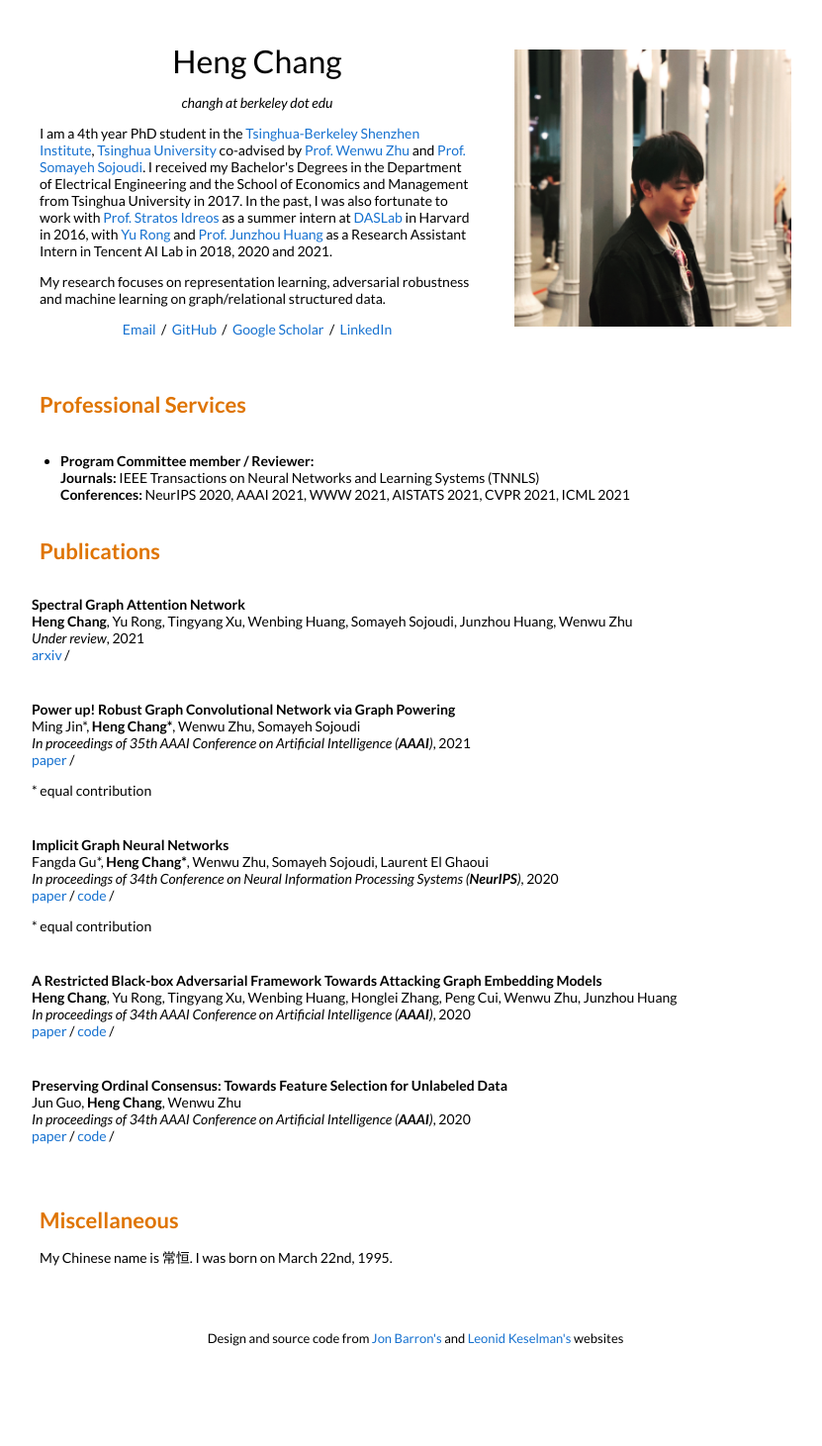
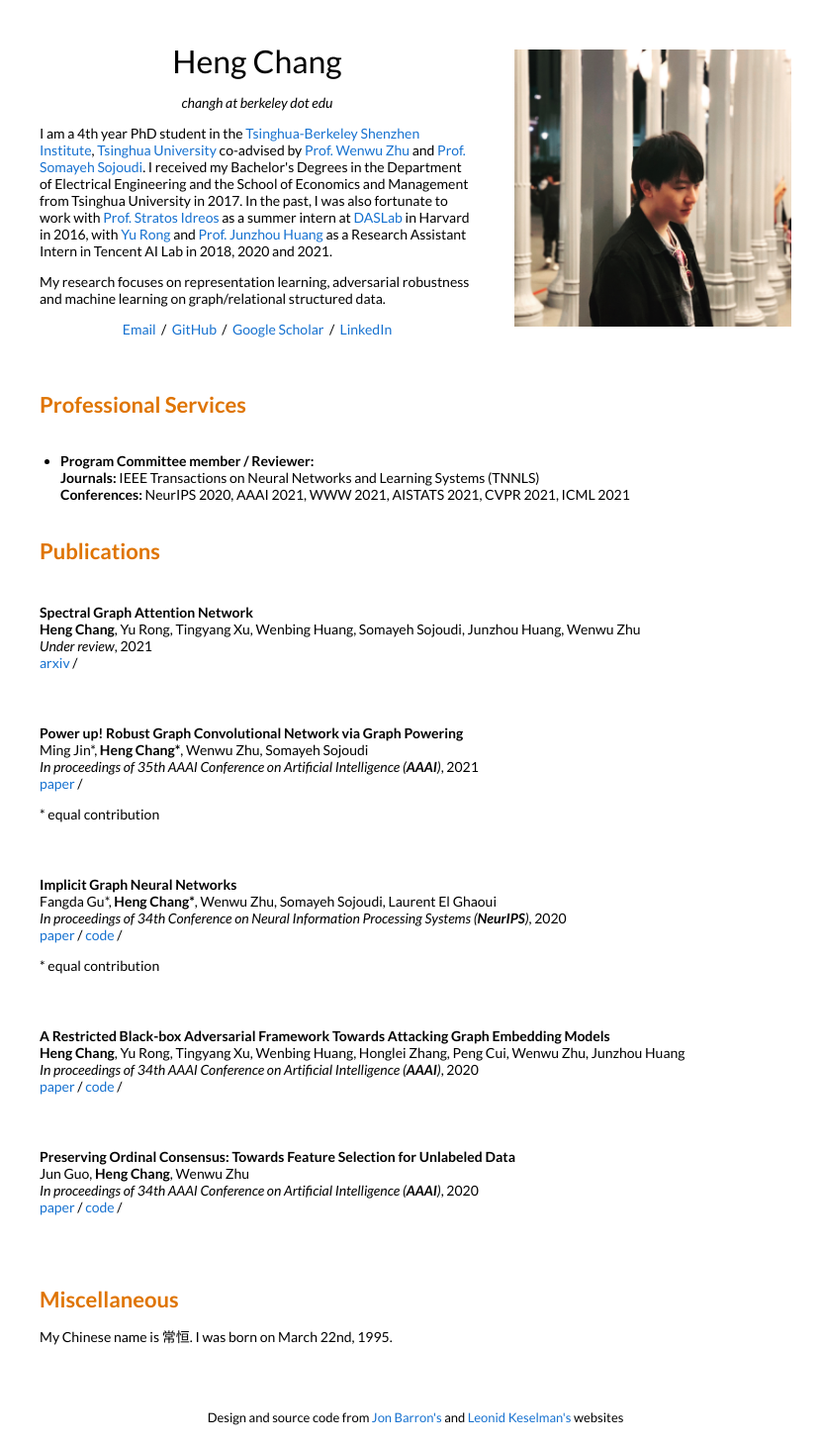
Before and after one commit to hchang95/hchang95.github.io, a Jekyll site: the page built from _posts/2021-03-01-arxiv-0.markdown, in a window 1280 px wide. Shown: the whole page at 99% size, without its empty margins (220-1051 px from the left). Built offline with Jekyll 4.4.1, drawn with Linux system fonts in a browser that asks for light colours; before the commit the page ends 1381 px from its top, so only the background shows below that.

Commit message:
Update default.html

```diff
--- a/_layouts/default.html
+++ b/_layouts/default.html
@@ -83,7 +83,7 @@
           {% for cat in post.categories %}
           {% if cat == 'research' %}
           <tr>
-            <td style="padding:1.5%;width:75%;vertical-align:middle">
+            <td style="padding:2.5%;width:60%;vertical-align:middle">
               <h3>{{post.title}}</h3>
               <br>
               {{post.authors}}
```
